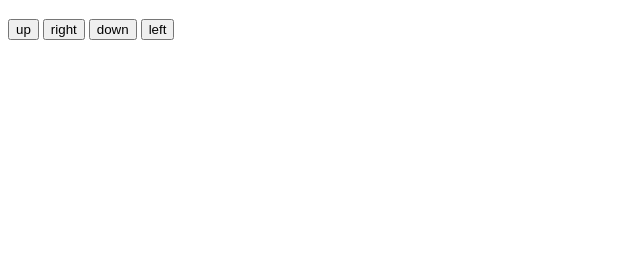
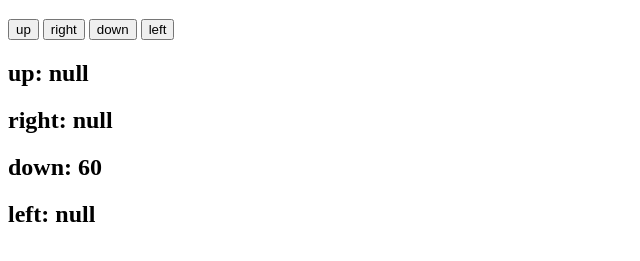
Before and after one commit to EllipticElysium/maze-game, a plain HTML site: page index.html in a window 1280 px wide. Shown: the part 61-322 px from the top of the page, without its empty margins (0-640 px from the left). Drawn offline with nearby package versions, Linux system fonts and the light colour scheme.

Commit message:
display current room info to user

```diff
--- a/index.html
+++ b/index.html
@@ -13,6 +13,15 @@
     <button id="right">right</button>
     <button id="down">down</button>
     <button id="left">left</button>
+    <div id="info">
+        <h2 id="up"></h2>
+        <h2 id="right"></h2>
+        <h2 id="down"></h2>
+        <h2 id="left"></h2>
+        <h2 id="error"></h2>
+    </div>
+
+
     <script src="./mapGenerator.js"></script>
     <script src="./room.js"></script>
     <script src="./inputHandler.js"></script>
--- a/main.js
+++ b/main.js
@@ -24,14 +24,19 @@ function displayMap() {
 
 function displayRoom(id) {
     console.log(rooms[id]);
+    $('#info #up').text('up:   ' + rooms[id].up);
+    $('#info #right').text('right:   ' + rooms[id].right);
+    $('#info #down').text('down:   ' + rooms[id].down);
+    $('#info #left').text('left:   ' + rooms[id].left);
 }
 
 function changeRoom(id, direction) {
     let newRoom = rooms[id].changeRoom(direction);
     if(newRoom !== null) {
         currentRoom = newRoom;
+        $('#info #error').text("");
     } else {
-        console.log("you can't go that way")
+        $('#info #error').text("you can't go that way");
     }
 }
 
```
